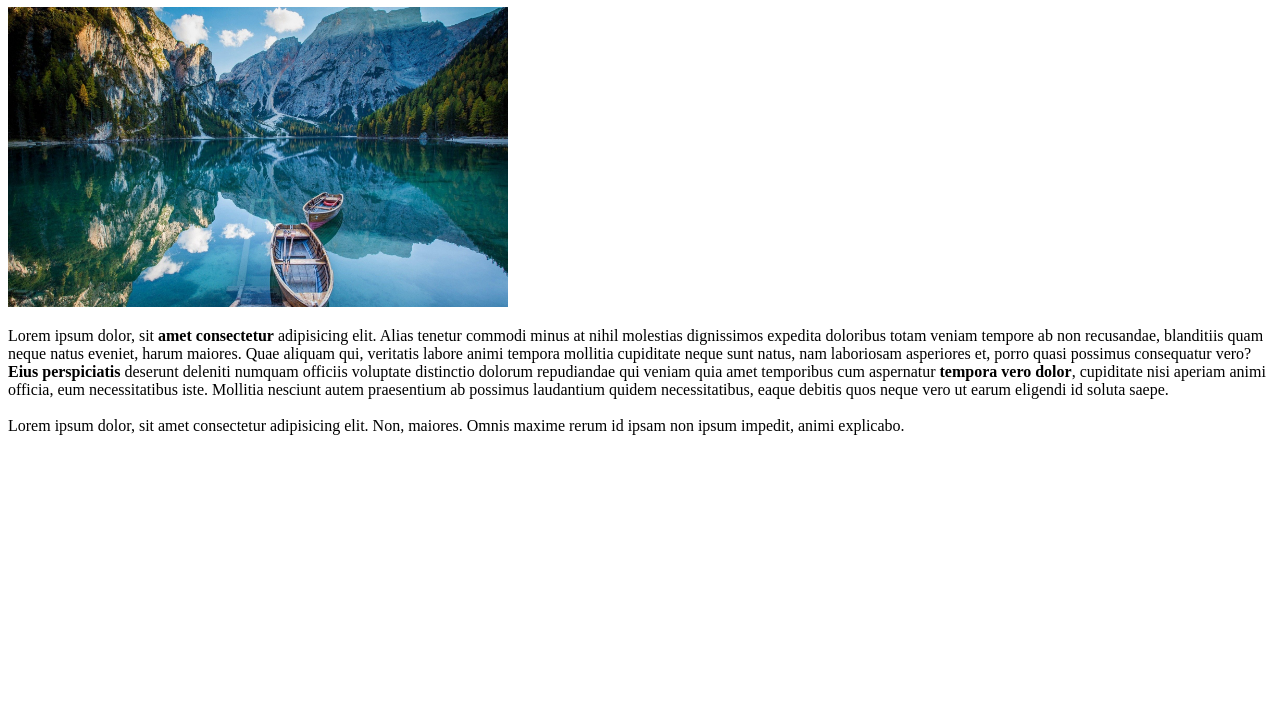
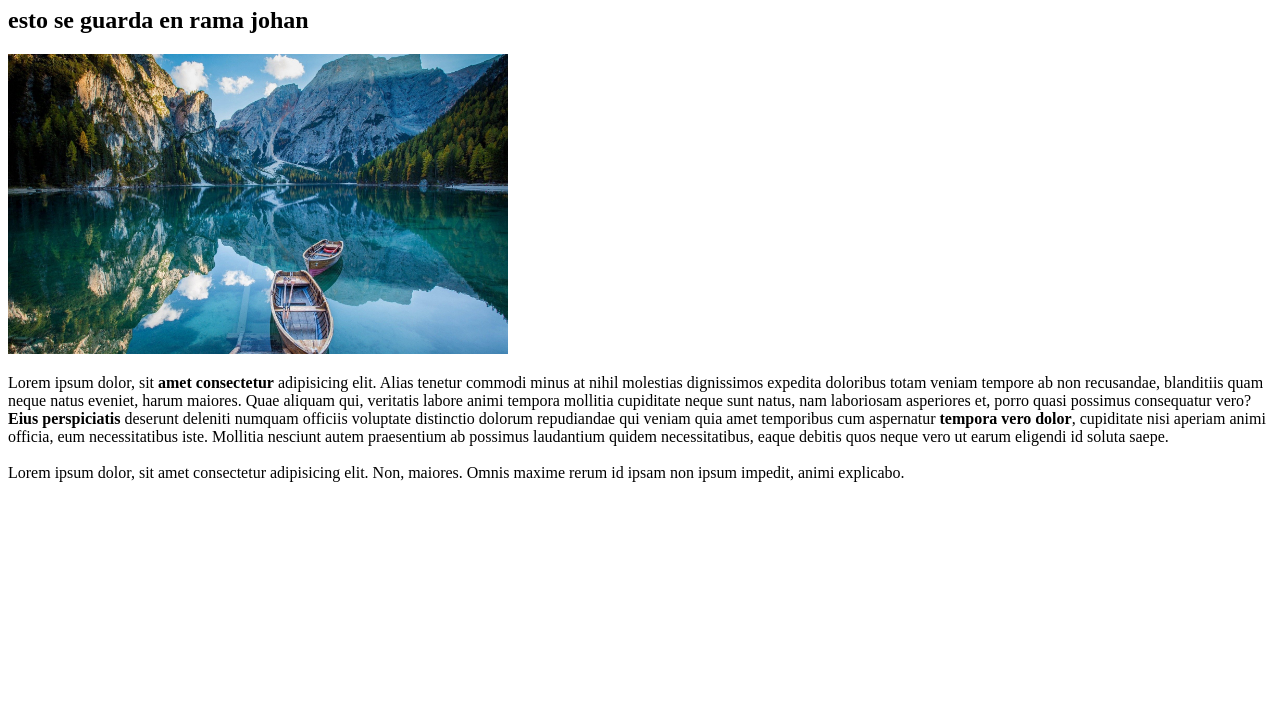
Before and after one commit to joshuertasca/BIT_Johan_Huertas, a plain HTML site: page index.html in a window 1280 px wide. Shown: the part 73-800 px from the top of the page. Drawn offline with Linux system fonts and the light colour scheme.

Commit message:
johan trabajando

```diff
--- a/index.html
+++ b/index.html
@@ -7,16 +7,21 @@
 	<meta name="viewport" content="width=device-width, initial-scale=1.0">
 	<!-- viewport sirve para ajustar la pagina al tamaño de la pantalla -->
 	<title>Primera Pagina</title> <!-- es el titulo de la pestaña -->
-	<!-- <link rel="stylesheet" href="css/estilos.css"> -->
+
 </head>
 
 <!-- para comentar se utiliza la tecla c y tabular -->
 
 <body>
 	<!-- es el cuerpo de la pagina -->
+
 	<header>
 		<h1>El Lago</h1>
 	</header>
+
+	<main>
+		<h2>esto se guarda en rama johan</h2>
+	</main>
 
 	<main>
 		<img src="img/lago.jpg" width="500" height="300" alt="">
```
